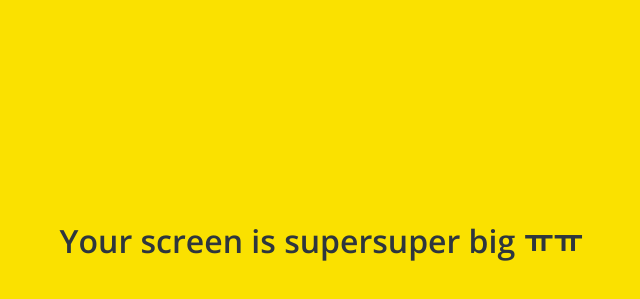
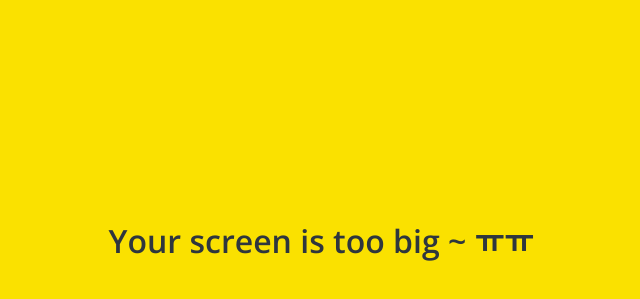
Before and after one commit to ansansaram/kakao-clone-2021, a plain HTML site: page friends.html in a window 1280 px wide. Shown: the part 159-458 px from the top of the page, without its empty margins (319-959 px from the left). Drawn offline with nearby package versions, Linux system fonts and the light colour scheme.

Commit message:
supersuper -> too

```diff
--- a/friends.html
+++ b/friends.html
@@ -107,7 +107,7 @@
       <i class="fas fa-comment"></i>
     </div>
     <div id="no-mobile">
-      <span>Your screen is supersuper big ㅠㅠ</span>
+      <span>Your screen is too big ~ ㅠㅠ</span>
     </div>
     <script
       src="https://kit.fontawesome.com/6478f529f2.js"
```
